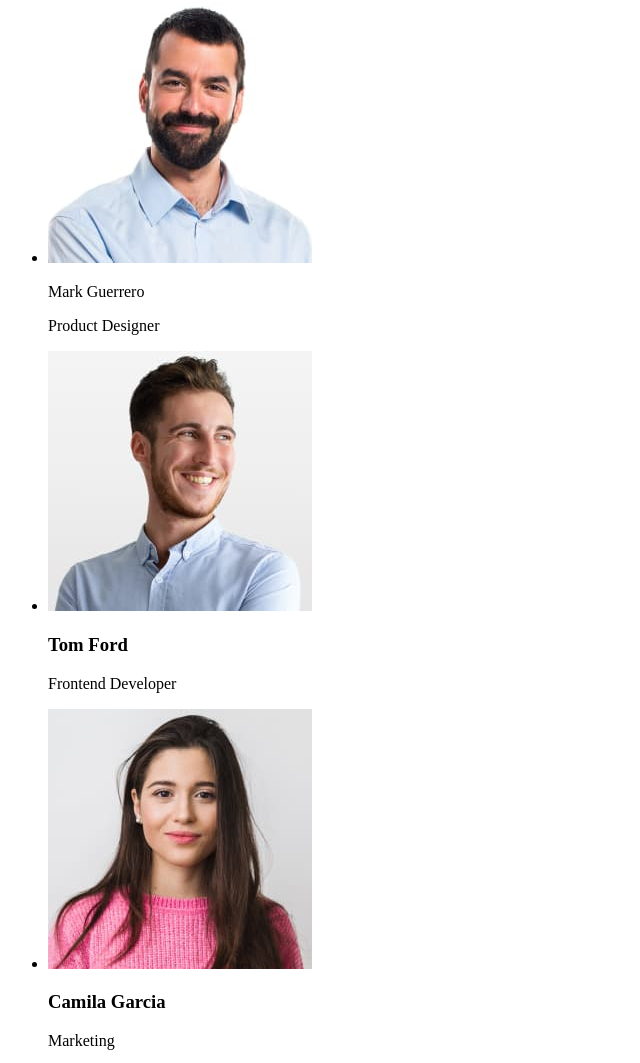
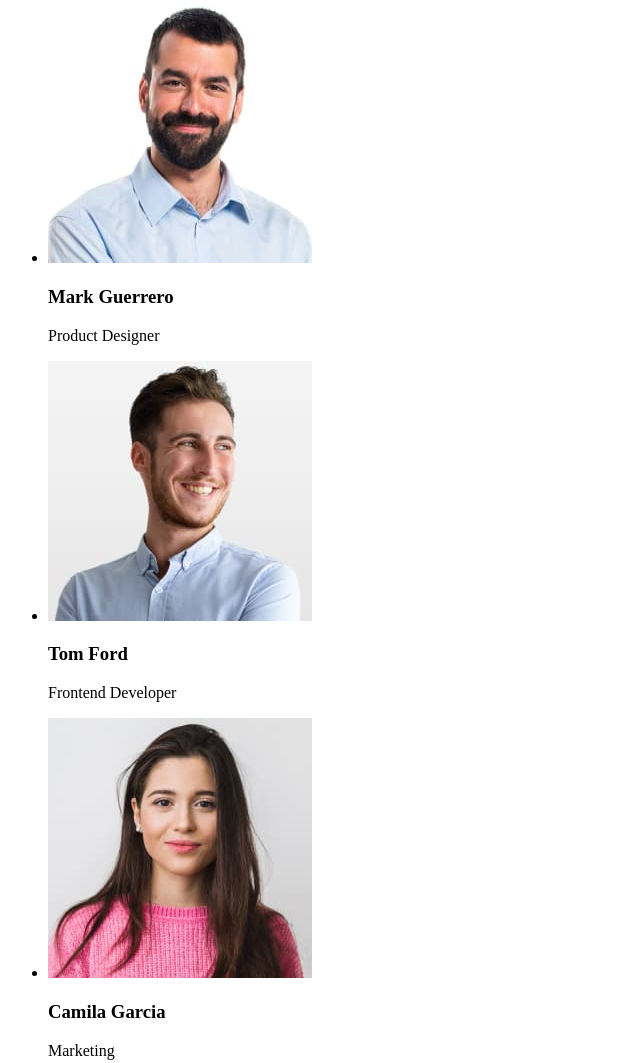
Before and after one commit to Alex23021990/goit-markup-hw-01, a plain HTML site: page index.html in a window 1280 px wide. Shown: the part 1588-2651 px from the top of the page, without its empty margins (0-640 px from the left). Drawn offline with Linux system fonts and the light colour scheme.

Commit message:
update index html file

```diff
--- a/index.html
+++ b/index.html
@@ -74,7 +74,7 @@
             <ul>
                 <li>
                     <img src="./images/photo1.jpg" alt="Mark Guerrero" width="264">
-                    <p>Mark Guerrero</p>
+                    <h3>Mark Guerrero</h3>
                     <p>Product Designer</p>
                 </li>
                 <li>
```
